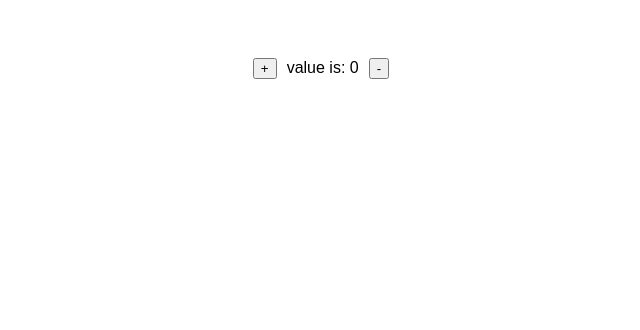
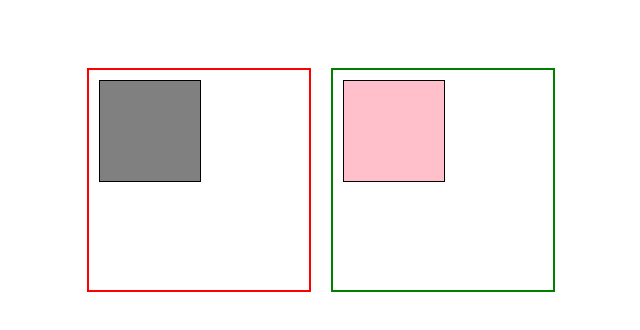
Before and after one commit to AlexKor-5/React_Practice, a React (Create React App) app: page / in a window 1280 px wide. Shown: the top 330 px of the page, without its empty margins (319-959 px from the left). Built offline with nearby package versions, Linux system fonts and the light colour scheme.

Commit message:
Render Props (RenderPropsApp/RenderPropsApp.jsx)

```diff
--- /dev/null
+++ b/src/RenderPropsApp/RenderPropsApp.jsx
@@ -0,0 +1,48 @@
+import React from "react";
+
+
+export const RenderPropsApp = () => {
+    const back = "grey";
+    const anotherBack = "pink";
+    return (
+        <>
+            <ContainerOne render={() => <InnerBoxy back={back}/>}/>
+            <ContainerTwo render={() => <InnerBoxy back={anotherBack}/>}/>
+        </>
+    )
+}
+
+const ContainerOne = ({render = f => f}) => {
+    return (
+        <div style={{
+            width: "200px",
+            height: "200px",
+            border: "2px solid red",
+            padding: "10px",
+            margin: "10px"
+        }}>{render()}</div>
+    )
+}
+
+const ContainerTwo = (props) => {
+    return (
+        <div style={{
+            width: "200px",
+            height: "200px",
+            border: "2px solid green",
+            padding: "10px",
+            margin: "10px"
+        }}>{props.render()}</div>
+    )
+}
+
+const InnerBoxy = ({back = "transparent"}) => {
+    return (
+        <div style={{
+            width: "100px",
+            height: "100px",
+            border: "1px solid black",
+            backgroundColor: back
+        }}/>
+    )
+}
--- a/src/index.jsx
+++ b/src/index.jsx
@@ -1,7 +1,8 @@
 import React from "react";
 import ReactDOM from "react-dom";
 import "./index.css";
-import {ProfilerCheckerApp} from "./ProfilerCheckerApp/ProfilerCheckerApp";
+import {RenderPropsApp} from "./RenderPropsApp/RenderPropsApp";
+// import {ProfilerCheckerApp} from "./ProfilerCheckerApp/ProfilerCheckerApp";
 // import {PortalApp} from "./Portals/PortalApp";
 // import {PortalAppTwo} from "./Portals/PortalAppTwo";
 // import {JsxApp} from "./jsxApp/jsxApp";
@@ -30,7 +31,8 @@ ReactDOM.render(
         {/*<JsxApp/>*/}
         {/*<PortalApp/>*/}
         {/*<PortalAppTwo/>*/}
-        <ProfilerCheckerApp/>
+        {/*<ProfilerCheckerApp/>*/}
+        <RenderPropsApp/>
     </>,
     destination
 );
```
